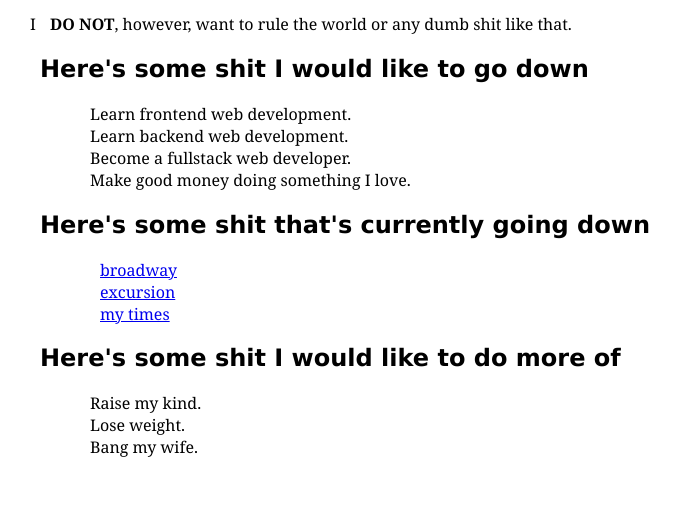
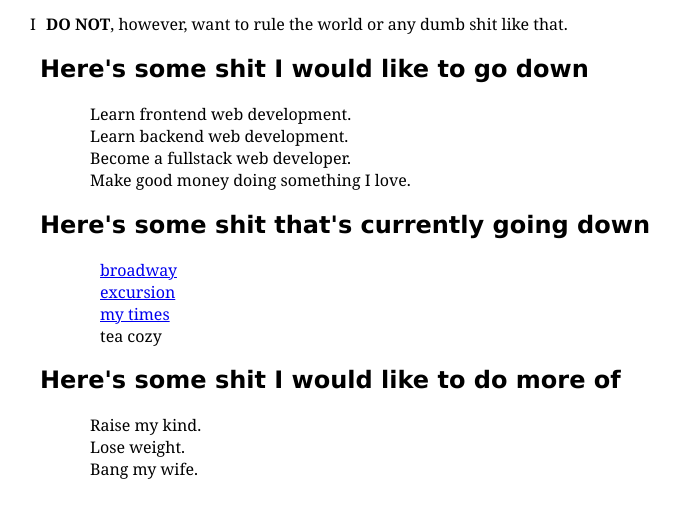
Before and after one commit to jkrueg75/jkrueg75.github.io, a plain HTML site: page index.html in a window 1280 px wide. Shown: the part 106-624 px from the top of the page, without its empty margins (0-682 px from the left). Drawn offline with Linux system fonts and the light colour scheme.

Commit message:
Added a project.

```diff
--- a/index.html
+++ b/index.html
@@ -9,7 +9,7 @@
 
     <h1>My name is Jon Krueger</h1>
     <p>I want so much in a short period of time.</p>
-    <p>I <strong>DO NOT</strong>, however, want to rule the world or any dumb shit like that.</p>
+    <p>I<strong>DO NOT</strong>, however, want to rule the world or any dumb shit like that.</p>
 
     <div class="likes">
       <h2>Here's some shit I would like to go down</h2>
@@ -27,6 +27,7 @@
         <li><a href="https://jkrueg75.github.io/broadway/" target= _blank>broadway</a></li>
         <li><a href="https://jkrueg75.github.io/excursion/" target= _blank>excursion</a></li>
         <li><a href="https://jkrueg75.github.io/my_times/" target= _blank>my times</a></li>
+        <li><a href-"https://jkrueg75.github.io/tea_cozy/" target= _blank>tea cozy</a></li>
       </ul>
     </div>
 
```
